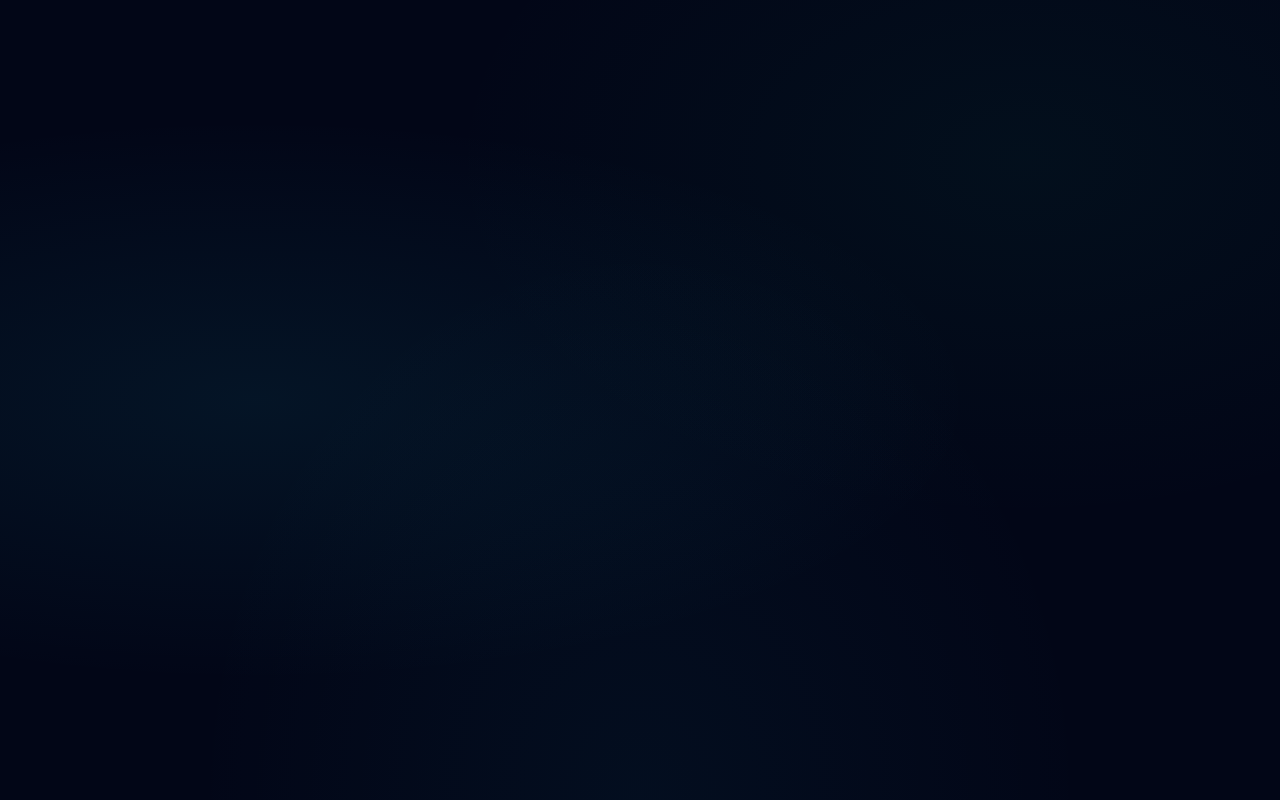
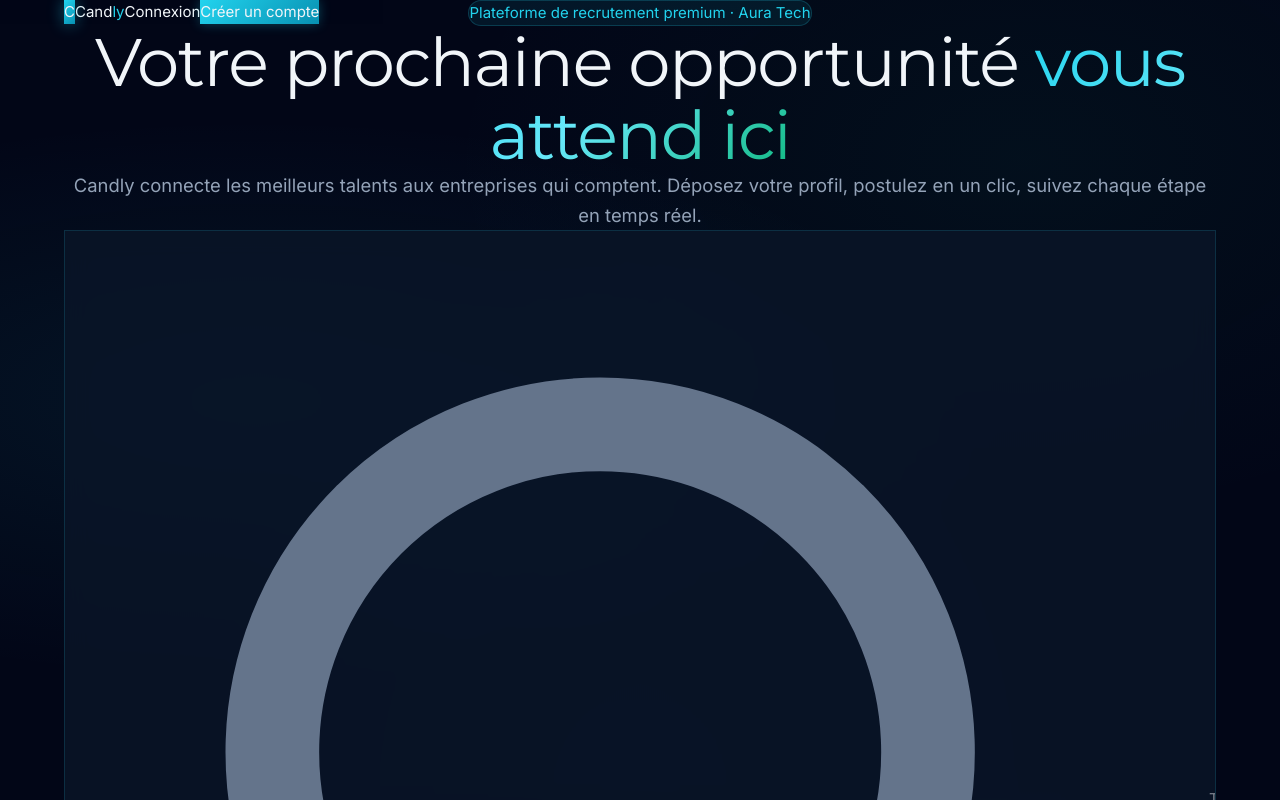
Before and after one commit to fhermas22/candly, a React (Vite) app in the folder candly-frontend/: page / in a window 1280 px wide. Shown: the top 800 px of the page. Built offline with nearby package versions, Linux system fonts and the light colour scheme.

Commit message:
feat(routes): render LandingPage component in main application entry point

```diff
--- a/candly-frontend/src/main.jsx
+++ b/candly-frontend/src/main.jsx
@@ -1,9 +1,10 @@
 import { StrictMode } from 'react'
 import { createRoot } from 'react-dom/client'
 import './utils/style/app.css'
+import LandingPage from './pages/LandingPage'
 
 createRoot(document.getElementById('root')).render(
   <StrictMode>
-
+    <LandingPage />
   </StrictMode>,
 )
```
